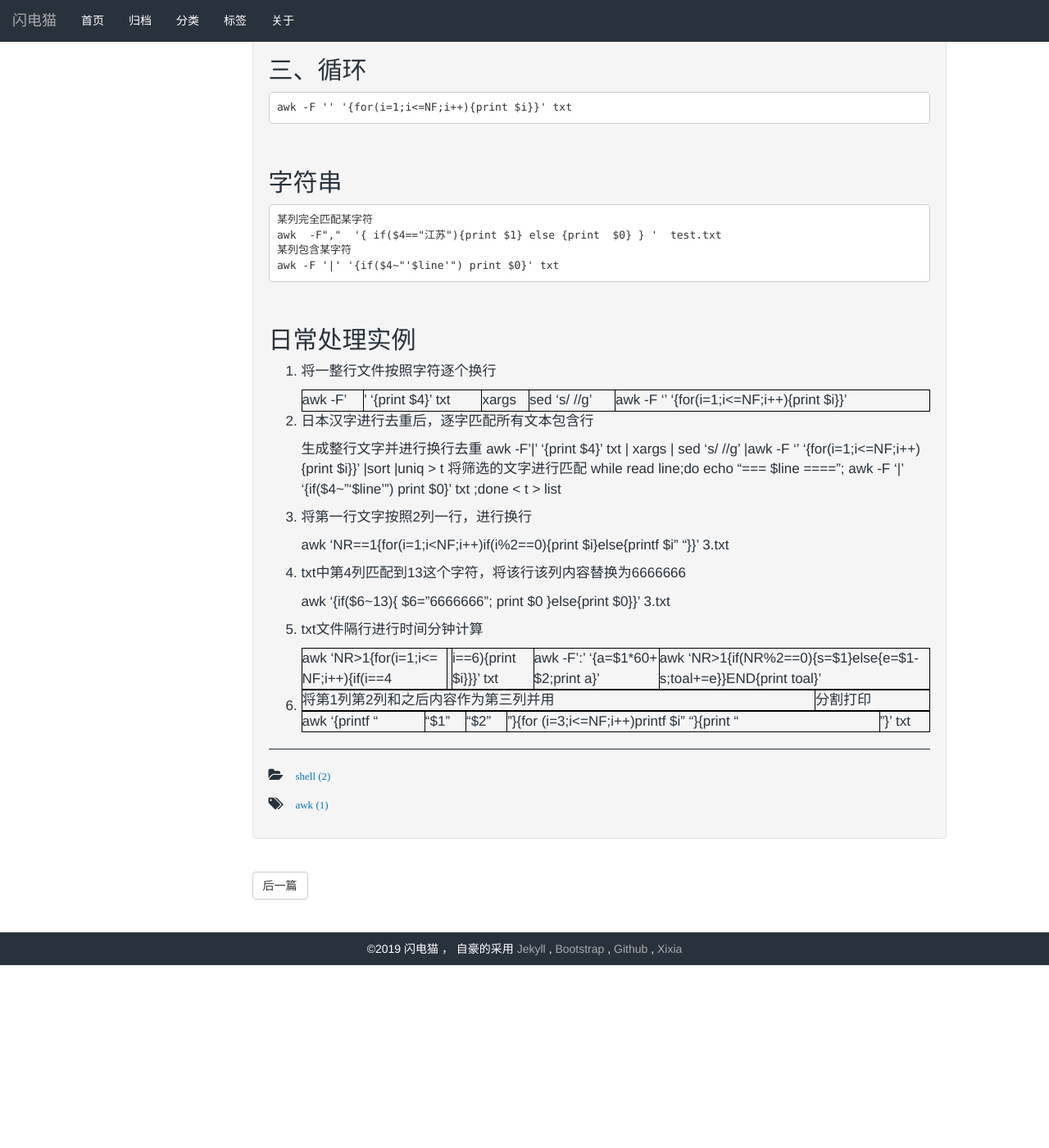
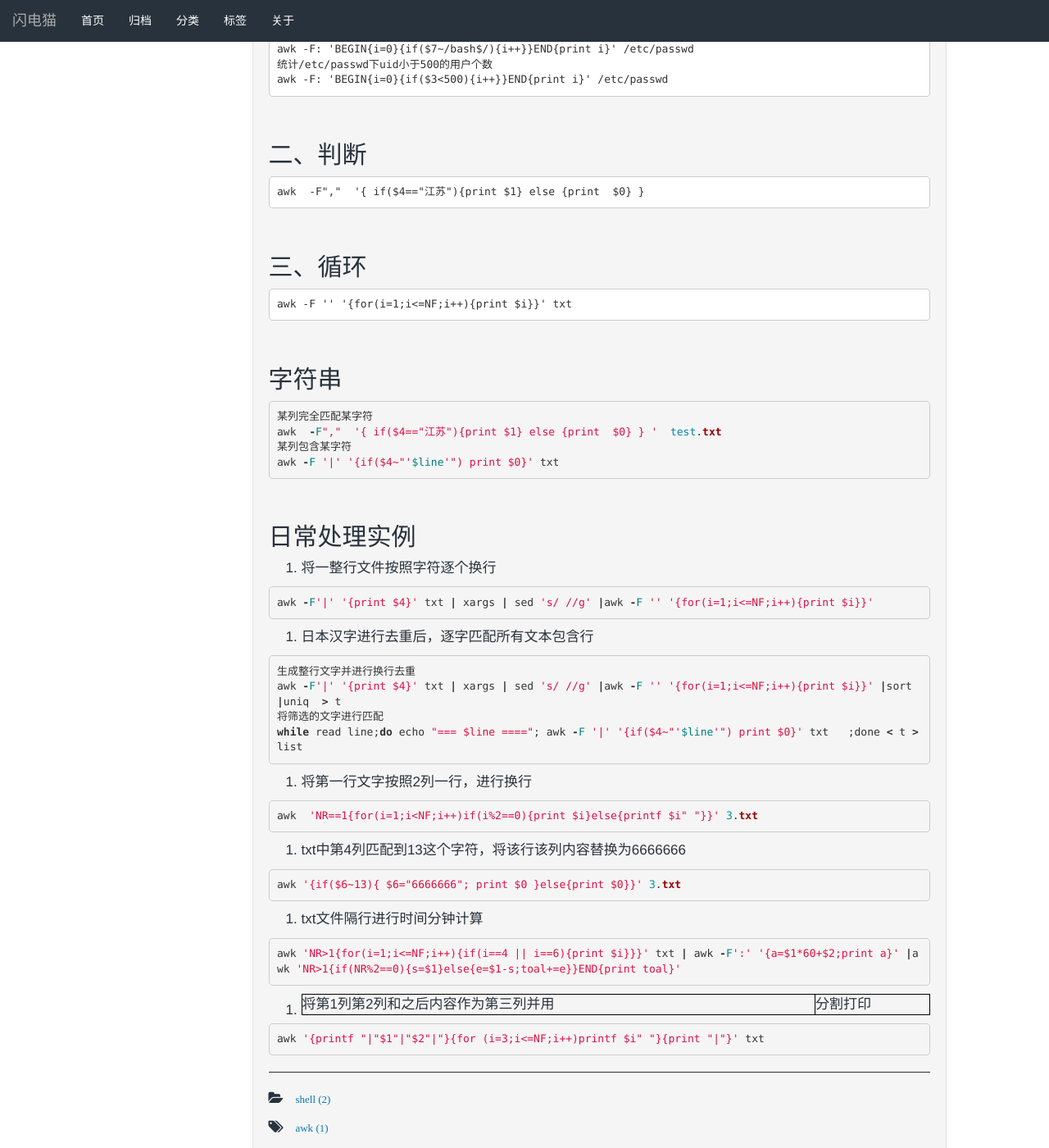
Before and after one commit to qfdmx/qfdmx.github.io, a Jekyll site: the page built from _posts/2019/2019-06-23-shell_awk.markdown, in a window 1280 px wide and 1400 px high, scrolled down 1416 px. Shown: the whole window at 82% size. Built offline with Jekyll 4.4.1, drawn with Linux system fonts in a browser that asks for light colours; before the commit the page ends 2593 px from its top, so only the background shows below that; some of the changed text lies outside the part shown.

Commit message:
格式问题

```diff
--- a/_posts/2019/2019-06-23-shell_awk.markdown
+++ b/_posts/2019/2019-06-23-shell_awk.markdown
@@ -36,38 +36,40 @@ awk具有行与列的概念，用分隔符分列，然后按照行处理任务
 
 * 分隔符（-F）
 
+{% highlight ruby %}
+默认使用空格和tab分列，不计算个数以下三种等价
+awk '{print $1}' txt
+awk -F' ' '{print $1}' txt
+awk -F ' ' '{print $1}' txt
 
-    默认使用空格和tab分列，不计算个数以下三种等价
-    awk '{print $1}' txt
-    awk -F' ' '{print $1}' txt
-    awk -F ' ' '{print $1}' txt
+使用"|"进行分割
+awk -F'|' '{print $1}' txt
 
-
-    使用"|"进行分割
-    awk -F'|' '{print $1}' txt
-
-    使用两种或者多种字符进行分割（使用空格和&进行分割）
-    awk -F' |&' '{print $1}' txt
+使用两种或者多种字符进行分割（使用空格和&进行分割）
+awk -F' |&' '{print $1}' txt
+{% endhighlight %}
 
 * NR为行记录
 
-
-    打印小于2行以内所有内容
-    awk 'NR<=2' txt
-    打印小于2行以内分列第二列内容
-    awk 'NR<=2{print $2}' txt
-    打印2~3行以内分列第二列内容
-    awk 'NR>1 && NR<=3{print $2}' txt
+{% highlight ruby %}
+打印小于2行以内所有内容
+awk 'NR<=2' txt
+打印小于2行以内分列第二列内容
+awk 'NR<=2{print $2}' txt
+打印2~3行以内分列第二列内容
+awk 'NR>1 && NR<=3{print $2}' txt
+{% endhighlight %}
 
 * NF为列记录
 
-
-    打印2,3,NF(尾列)并用|分割
-    awk -F'|' '{print $2"|"$3"|"$NF}' txt
-    `第三列为空其他列正常打印`
-    awk '{ $3=""; print $0 }' txt
-    打印内容引用shell变量$line
-    awk -F'|' '{print $2'$line'$NF}' txx
+{% highlight ruby %}
+打印2,3,NF(尾列)并用|分割
+awk -F'|' '{print $2"|"$3"|"$NF}' txt
+`第三列为空其他列正常打印`
+awk '{ $3=""; print $0 }' txt
+打印内容引用shell变量$line
+awk -F'|' '{print $2'$line'$NF}' txx
+{% endhighlight %}
 
 ### 2.BEGIN与END
 
@@ -92,10 +94,12 @@ awk具有行与列的概念，用分隔符分列，然后按照行处理任务
 
 ## 字符串
 
-    某列完全匹配某字符
-    awk  -F","  '{ if($4=="江苏"){print $1} else {print  $0} } '  test.txt
-    某列包含某字符
-    awk -F '|' '{if($4~"'$line'") print $0}' txt
+{% highlight ruby %}
+某列完全匹配某字符
+awk  -F","  '{ if($4=="江苏"){print $1} else {print  $0} } '  test.txt
+某列包含某字符
+awk -F '|' '{if($4~"'$line'") print $0}' txt
+{% endhighlight %}
 
 &nbsp;
 
@@ -103,33 +107,39 @@ awk具有行与列的概念，用分隔符分列，然后按照行处理任务
 
 1. 将一整行文件按照字符逐个换行
 
-
-    awk -F'|' '{print $4}' txt | xargs | sed 's/ //g' |awk -F '' '{for(i=1;i<=NF;i++){print $i}}'
+{% highlight ruby %}
+awk -F'|' '{print $4}' txt | xargs | sed 's/ //g' |awk -F '' '{for(i=1;i<=NF;i++){print $i}}'
+{% endhighlight %}
 
 2. 日本汉字进行去重后，逐字匹配所有文本包含行
 
-
-    生成整行文字并进行换行去重
-    awk -F'|' '{print $4}' txt | xargs | sed 's/ //g' |awk -F '' '{for(i=1;i<=NF;i++){print $i}}' |sort |uniq  > t
-    将筛选的文字进行匹配
-    while read line;do echo "=== $line ===="; awk -F '|' '{if($4~"'$line'") print $0}' txt   ;done < t > list
+{% highlight ruby %}
+生成整行文字并进行换行去重
+awk -F'|' '{print $4}' txt | xargs | sed 's/ //g' |awk -F '' '{for(i=1;i<=NF;i++){print $i}}' |sort |uniq  > t
+将筛选的文字进行匹配
+while read line;do echo "=== $line ===="; awk -F '|' '{if($4~"'$line'") print $0}' txt   ;done < t > list
+{% endhighlight %}
 
 3. 将第一行文字按照2列一行，进行换行
 
-
-    awk  'NR==1{for(i=1;i<NF;i++)if(i%2==0){print $i}else{printf $i" "}}' 3.txt
+{% highlight ruby %}
+awk  'NR==1{for(i=1;i<NF;i++)if(i%2==0){print $i}else{printf $i" "}}' 3.txt
+{% endhighlight %}
 
 4. txt中第4列匹配到13这个字符，将该行该列内容替换为6666666
 
-
-    awk '{if($6~13){ $6="6666666"; print $0 }else{print $0}}' 3.txt
+{% highlight ruby %}
+awk '{if($6~13){ $6="6666666"; print $0 }else{print $0}}' 3.txt
+{% endhighlight %}
 
 5. txt文件隔行进行时间分钟计算
 
-
-    awk 'NR>1{for(i=1;i<=NF;i++){if(i==4 || i==6){print $i}}}' txt | awk -F':' '{a=$1*60+$2;print a}' |awk 'NR>1{if(NR%2==0){s=$1}else{e=$1-s;toal+=e}}END{print toal}'
+{% highlight ruby %}
+awk 'NR>1{for(i=1;i<=NF;i++){if(i==4 || i==6){print $i}}}' txt | awk -F':' '{a=$1*60+$2;print a}' |awk 'NR>1{if(NR%2==0){s=$1}else{e=$1-s;toal+=e}}END{print toal}'
+{% endhighlight %}
 
 6. 将第1列第2列和之后内容作为第三列并用|分割打印
 
-
-    awk '{printf "|"$1"|"$2"|"}{for (i=3;i<=NF;i++)printf $i" "}{print "|"}' txt
+{% highlight ruby %}
+awk '{printf "|"$1"|"$2"|"}{for (i=3;i<=NF;i++)printf $i" "}{print "|"}' txt
+{% endhighlight %}
```
